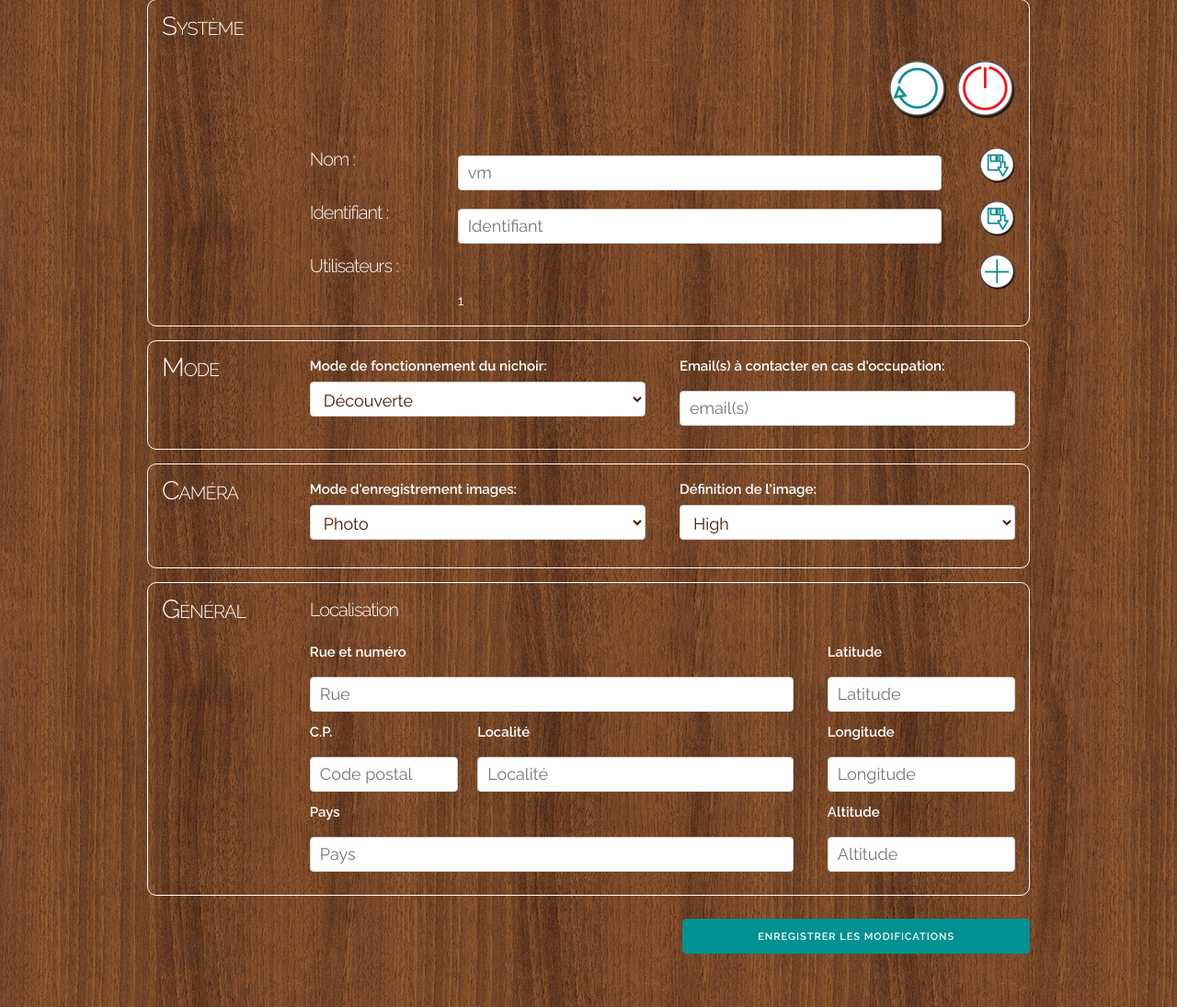
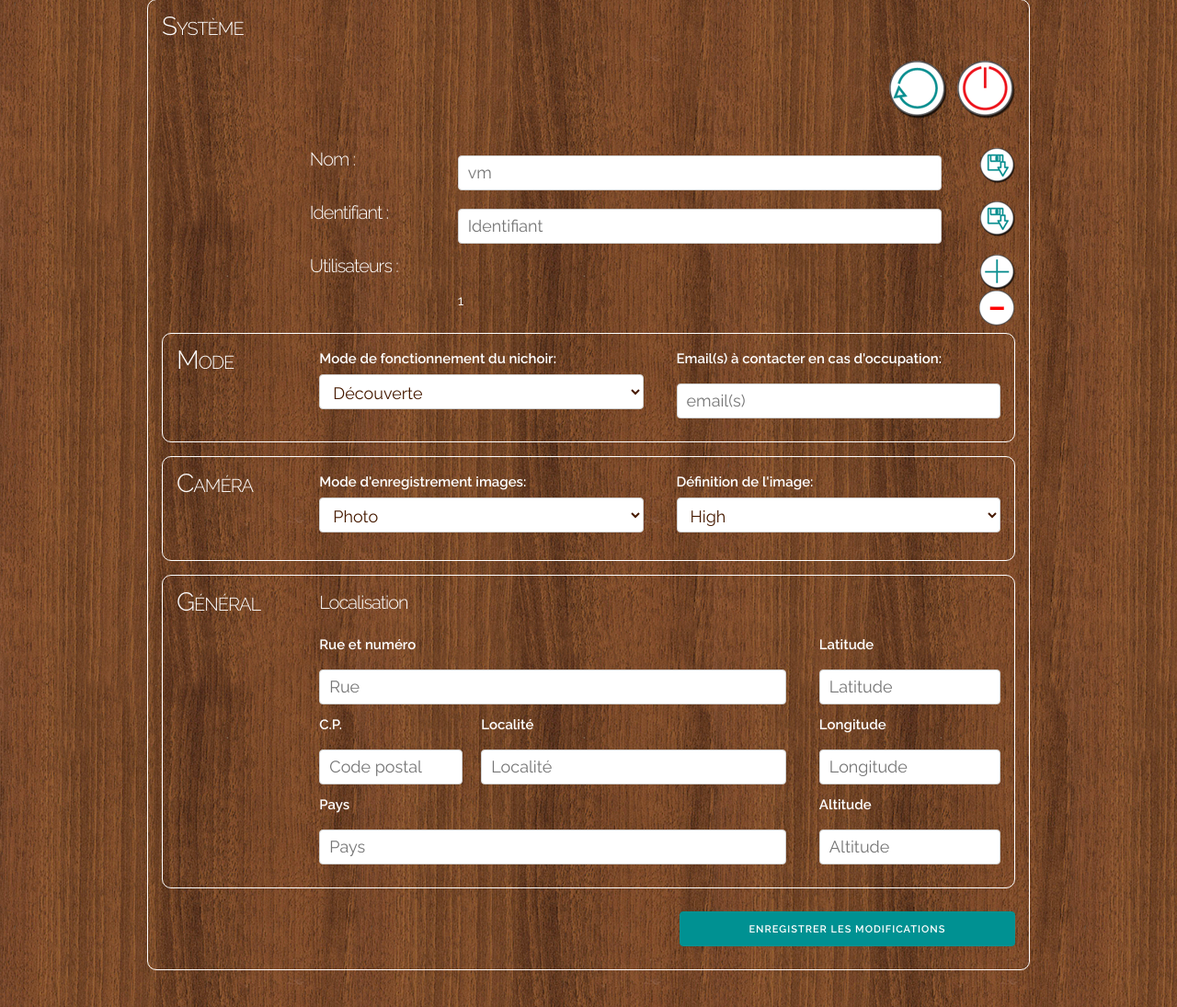
Before and after one commit to SuperCreate73/eBirds, a PHP site: template html_working/view/viewReglages.php in a window 1280 px wide; the page is wider, and only the part inside the window is pictured. Shown: the part 309-1404 px from the top of that part at 92% size. Run offline with PHP 8.4, Linux system fonts and the light colour scheme; the template is opened without the code that fills it: most values are stand-ins (such as "Sample title", 1, 10 or a date in 2020); data that the repository does not hold is empty.

Commit message:
Ajout boutons supprimer users et amelioration fermeture popup

```diff
--- a/html_working/view/viewReglages.php
+++ b/html_working/view/viewReglages.php
@@ -78,7 +78,7 @@
 				<?php foreach ($users as $key => $userItem) { ?>
 					<div class='row'>
 						<div class='offset-by-four columns'>
-							<div class='five columns'><?= $userItem[0] ; ?></div>
+							<div class='seven columns'><?= $userItem[0] ; ?></div><div class="my_button deleteUser" onclick="removeUser('<?= $userItem[0]; ?>');">
 						</div>
 					</div>
 				<?php } ?>
```
